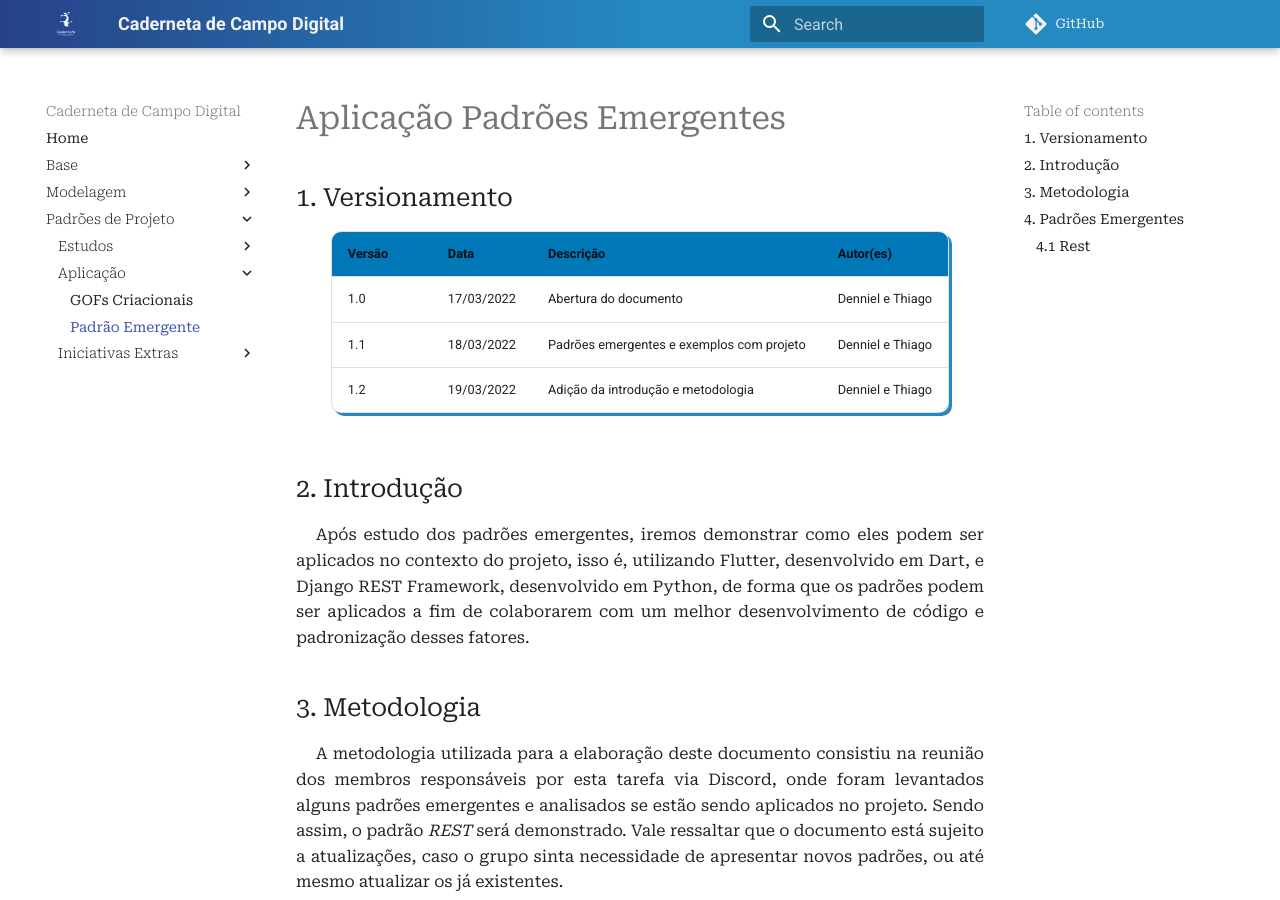
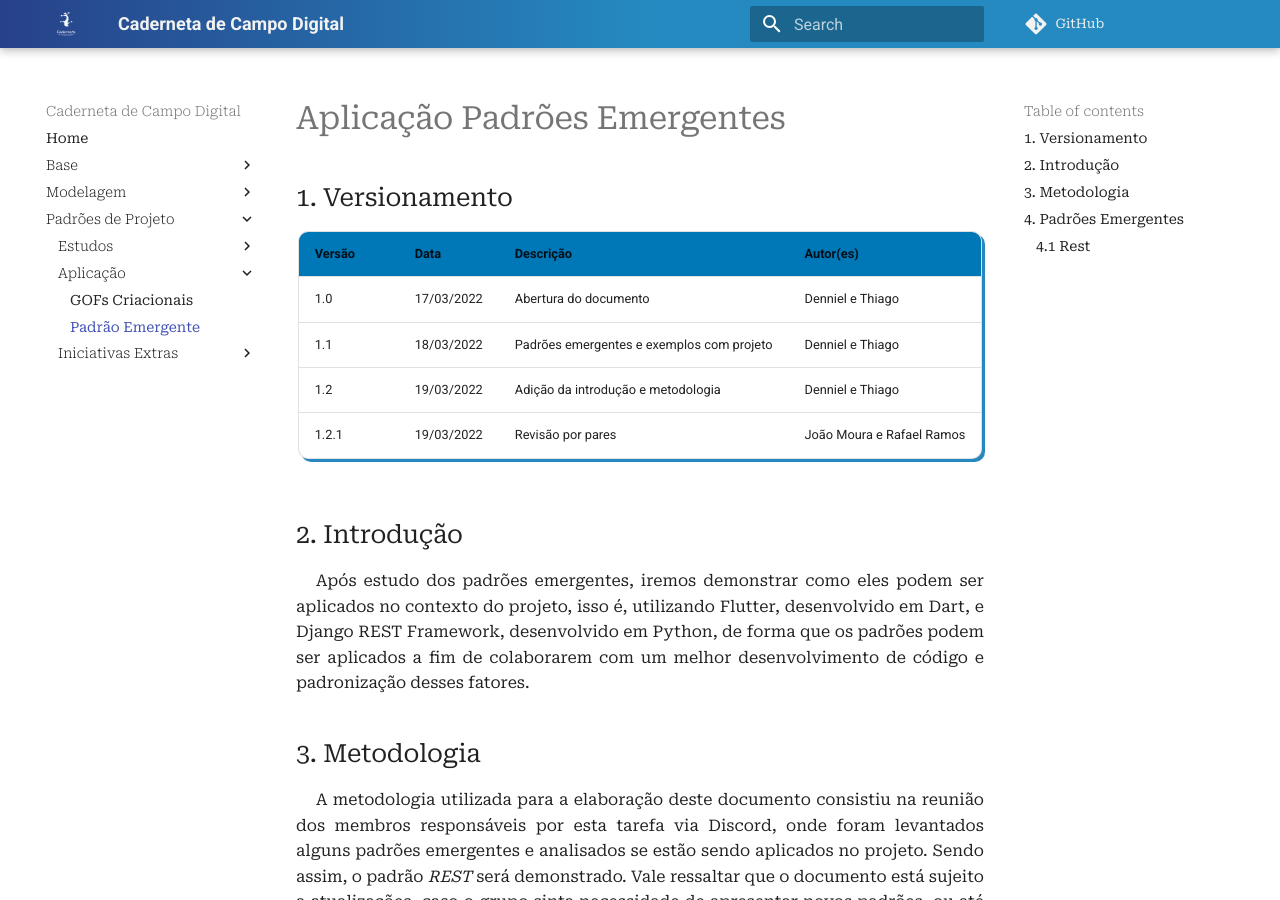
Before and after one commit to UnBArqDsw2021-2/2021.2_G4_CadernetaDeCampoDigital_docs, an MkDocs documentation site: the page built from docs/padroes_projetos/aplicacao/padrao_emergente.md, in a window 1280 px wide and 900 px high. Built offline with MkDocs 1.6.1 and Material for MkDocs 9.7.7, drawn with Linux system fonts in a browser that asks for light colours; comment, search, counter and statistics services are not loaded.

Commit message:
#128 Adicionando revisão por pares
Co-authored-by: Joao-Moura <jaummoura15@gmail.com>

```diff
--- a/docs/padroes_projetos/aplicacao/padrao_emergente.md
+++ b/docs/padroes_projetos/aplicacao/padrao_emergente.md
@@ -2,11 +2,12 @@
 
 ## 1. Versionamento
 
-| Versão | Data       | Descrição                                     | Autor(es)                 |
-| ------ | ---------- | ---------------------------                   | ------------------------- |
-| 1.0    | 17/03/2022 | Abertura do documento                         | Denniel e Thiago |
-| 1.1    | 18/03/2022 | Padrões emergentes e exemplos com projeto     | Denniel e Thiago |
-| 1.2    | 19/03/2022 | Adição da introdução e metodologia            | Denniel e Thiago |
+| Versão | Data       | Descrição                                 | Autor(es)                 |
+| ------ | ---------- | ----------------------------------------- | ------------------------- |
+| 1.0    | 17/03/2022 | Abertura do documento                     | Denniel e Thiago          |
+| 1.1    | 18/03/2022 | Padrões emergentes e exemplos com projeto | Denniel e Thiago          |
+| 1.2    | 19/03/2022 | Adição da introdução e metodologia        | Denniel e Thiago          |
+| 1.2.1  | 19/03/2022 | Revisão por pares                         | João Moura e Rafael Ramos |
 
 ## 2. Introdução
 
```
